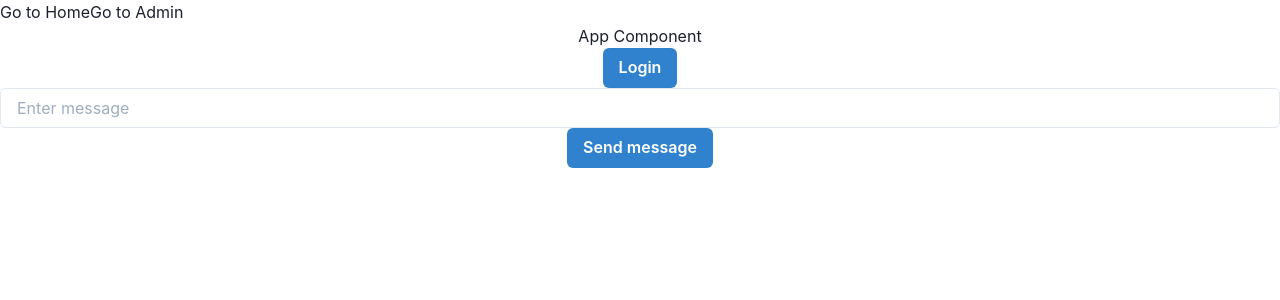
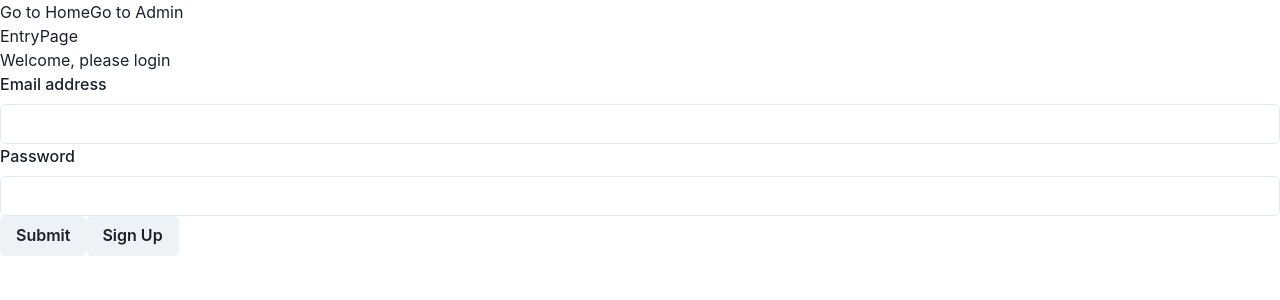
Before and after one commit to seachai/jet-communications, a React (Create React App) app: page / in a window 1280 px wide. Shown: the top 300 px of the page. Built offline with nearby package versions, Linux system fonts and the light colour scheme.

Commit message:
Added entry page, refactored hooks, created conditional register and login component, installed axios

```diff
--- a/package.json
+++ b/package.json
@@ -13,6 +13,7 @@
     "@types/node": "^12.0.0",
     "@types/react": "^16.9.53",
     "@types/react-dom": "^16.9.8",
+    "axios": "^0.21.0",
     "cors": "^2.8.5",
     "dotenv": "^8.2.0",
     "express": "^4.17.1",
--- a/src/App.tsx
+++ b/src/App.tsx
@@ -4,6 +4,7 @@ import { Button, Input} from "@chakra-ui/react";
 import "./App.css";
 
 import { AuthContext } from "./AuthProvider";
+import {useInput} from './hooks'
 
 import io from 'socket.io-client';
 const ENDPOINT = "http://127.0.0.1:3001";
@@ -12,7 +13,7 @@ const socket = io(ENDPOINT);
 function App() {
   const { login } = useContext(AuthContext);
   const history = useHistory();
-  const [message, setMessage] = useState("");
+  const [message, setMessage, handleMessageChange] = useInput();
 
   useEffect(() => {
     socket.on("reply-message", (msg) => console.log(msg));
@@ -22,8 +23,6 @@ function App() {
     login("new auth");
     history.push("/admin");
   };
-
-  const handleChange = (event) => setMessage(event.target.value)
 
   const emitMessage = () => socket.emit("send-message", message);
 
@@ -43,7 +42,7 @@ function App() {
         Login
       </Button>
       <form onSubmit={handleSubmit}>
-        <Input type="text" placeholder={"Enter message"} value={message} onChange={handleChange} />
+        <Input type="text" placeholder={"Enter message"} value={message} onChange={handleMessageChange} />
         <Button type="submit" colorScheme='blue'>Send message</Button>
       </form>
     </div>
--- a/src/AuthProvider.tsx
+++ b/src/AuthProvider.tsx
@@ -3,25 +3,32 @@ import React, { createContext, useState, useEffect } from "react";
 export const AuthContext = createContext(null);
 
 interface initialAuthStateType {
-  token: string | null;
-  expiredAt: string | null;
+  name: string;
+  token: string;
+  expiredAt?: string;
 }
 
 const initialAuthState: initialAuthStateType = {
+  name: "",
   token: "",
   expiredAt: "",
 };
 
 const AuthProvider = ({ children }) => {
   const [auth, setAuth] = useState(() => initialAuthState);
+  const [isLoggedIn, setIsLoggedIn] = useState(false);
 
   useEffect(() => {
     const authFromLocalStorage = JSON.parse(localStorage.getItem("auth"));
     if (authFromLocalStorage) setAuth(authFromLocalStorage);
   }, []);
 
-  const login = (newAuth: string) => {
-    setAuth({ ...auth, token: newAuth });
+  useEffect(() => {
+    setIsLoggedIn(!!auth.token)
+  }, [auth])
+
+  const login = (newAuth: initialAuthStateType) => {
+    setAuth(newAuth);
     console.log("logging in");
     localStorage.setItem("auth", JSON.stringify(newAuth));
   };
@@ -31,10 +38,8 @@ const AuthProvider = ({ children }) => {
     setAuth(initialAuthState);
   };
 
-  const isLoggedIn = () => (auth.token ? true : false);
-
   return (
-    <AuthContext.Provider value={{ auth, login, isLoggedIn, logout }}>
+    <AuthContext.Provider value={{ login, isLoggedIn, logout }}>
       {children}
     </AuthContext.Provider>
   );
--- /dev/null
+++ b/src/Components/EntryPage/UserForms.tsx
@@ -0,0 +1,82 @@
+import React, { useState, useContext } from 'react';
+import {FormControl, FormLabel, FormHelperText, Input, Button} from '@chakra-ui/react'
+// import dotenv from 'dotenv';
+import axios from 'axios'
+
+import { AuthContext } from '../../AuthProvider'
+import { useInput } from '../../hooks';
+
+// dotenv.config();
+
+const UserForms = () => {
+  const [isRegistered, setIsRegistered] = useState(true);
+  const [values, setValues] = useState({
+    name: '',
+    email: '',
+    password: '',
+  });
+  const {login} = useContext(AuthContext)
+
+  const handleChange = ({target: {name, value}}) => setValues({
+    ...values,
+    [name]: value
+  })
+
+  const handleSubmit = async (event) => {
+    event.preventDefault();
+
+    /**
+     * Register user
+     * Save user into DB
+     * Receive a response back from express (User Data?)
+     *
+     *
+     * Login user
+     * Check if user exist in DB
+     * Receive a response back from express (User Data?)
+     *
+     */
+    const endpoint = isRegistered ?
+      `${process.env.ENDPOINT}/login` :
+      `${process.env.ENDPOINT}/register`;
+
+    // const result = await axios.post(endpoint, values);
+
+    // if (result) login(result)
+
+    login({
+      name: 'my name',
+      token: values.email
+    })
+  }
+
+  return (
+    <div className='UserForms'>
+      <h1>{isRegistered ? 'Welcome, please login' : 'Register'}</h1>
+      <form onSubmit={handleSubmit}>
+        <FormControl>
+          {
+            !isRegistered && (
+              <>
+                <FormLabel>Name</FormLabel>
+                <Input type='text' value={values.name} name="name" onChange={handleChange} />
+              </>
+            )
+          }
+          <FormLabel>Email address</FormLabel>
+          <Input type='text' value={values.email} name='email' onChange={handleChange} />
+          <FormLabel>Password</FormLabel>
+          <Input type='password' value={values.password} name="password" onChange={handleChange} />
+
+          <Button type='submit'>Submit</Button>
+
+          <Button onClick={() => setIsRegistered(!isRegistered)}>
+              {isRegistered ? 'Sign Up' : 'Back to login'}
+          </Button>
+        </FormControl>
+      </form>
+    </div>
+  )
+}
+
+export default UserForms;
--- /dev/null
+++ b/src/Components/EntryPage/index.tsx
@@ -0,0 +1,20 @@
+import React, { useState, useContext } from 'react';
+import { Redirect } from 'react-router-dom';
+import { AuthContext} from '../../AuthProvider'
+
+import UserForms from './UserForms';
+
+const EntryPage = () => {
+  const { isLoggedIn } = useContext(AuthContext)
+  // Render Register if the user doesn't have the auth cookie
+
+  // Else redirect the user directly to the App
+  return (
+    <div className='EntryPage'>
+      <h1>EntryPage</h1>
+      { isLoggedIn ? <Redirect to='/main' /> : <UserForms /> }
+    </div>
+  )
+}
+
+export default EntryPage
--- /dev/null
+++ b/src/hooks/index.tsx
@@ -0,0 +1,7 @@
+import {useState} from 'react';
+
+export const useInput = (initialValue = '') => {
+  const [input, setInput] = useState(initialValue)
+  const handleChange = event => setInput(event.target.value)
+  return [input, setInput, handleChange]
+}
--- a/src/index.tsx
+++ b/src/index.tsx
@@ -2,11 +2,12 @@ import React from "react";
 import ReactDOM from "react-dom";
 import { BrowserRouter as Router, Route, Switch } from "react-router-dom";
 import { ChakraProvider } from "@chakra-ui/react";
-// import "./index.css";
+
 import AuthProvider from "./AuthProvider";
 import WithAuth from "./WithAuth";
 import Navigation from "./Navigation";
 import App from "./App";
+import EntryPage from './Components/EntryPage'
 import Admin from "./Components/Admin/";
 
 ReactDOM.render(
@@ -16,7 +17,8 @@ ReactDOM.render(
         <Router>
           <Navigation />
           <Switch>
-            <Route exact path='/' component={App} />
+            <Route exact path='/' component={EntryPage} />
+            <Route exact path='/main' component={App} />
             <WithAuth path='/admin'>
               <Admin />
             </WithAuth>
```
Also changed, not shown: src/Navigation.tsx (renamed from src/Navigation.jsx), 1 other file (tests, documents, lock files or other folders).
